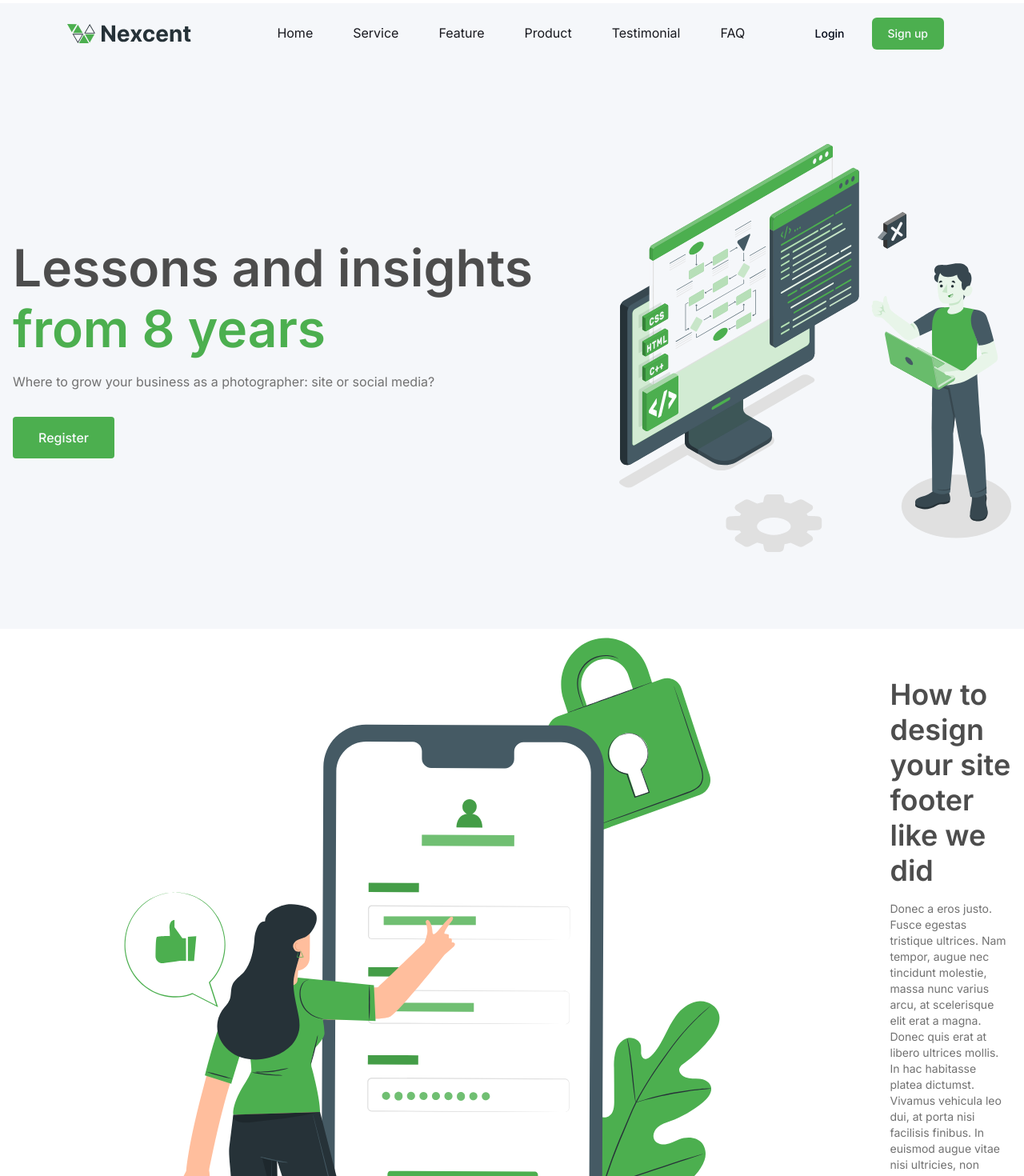
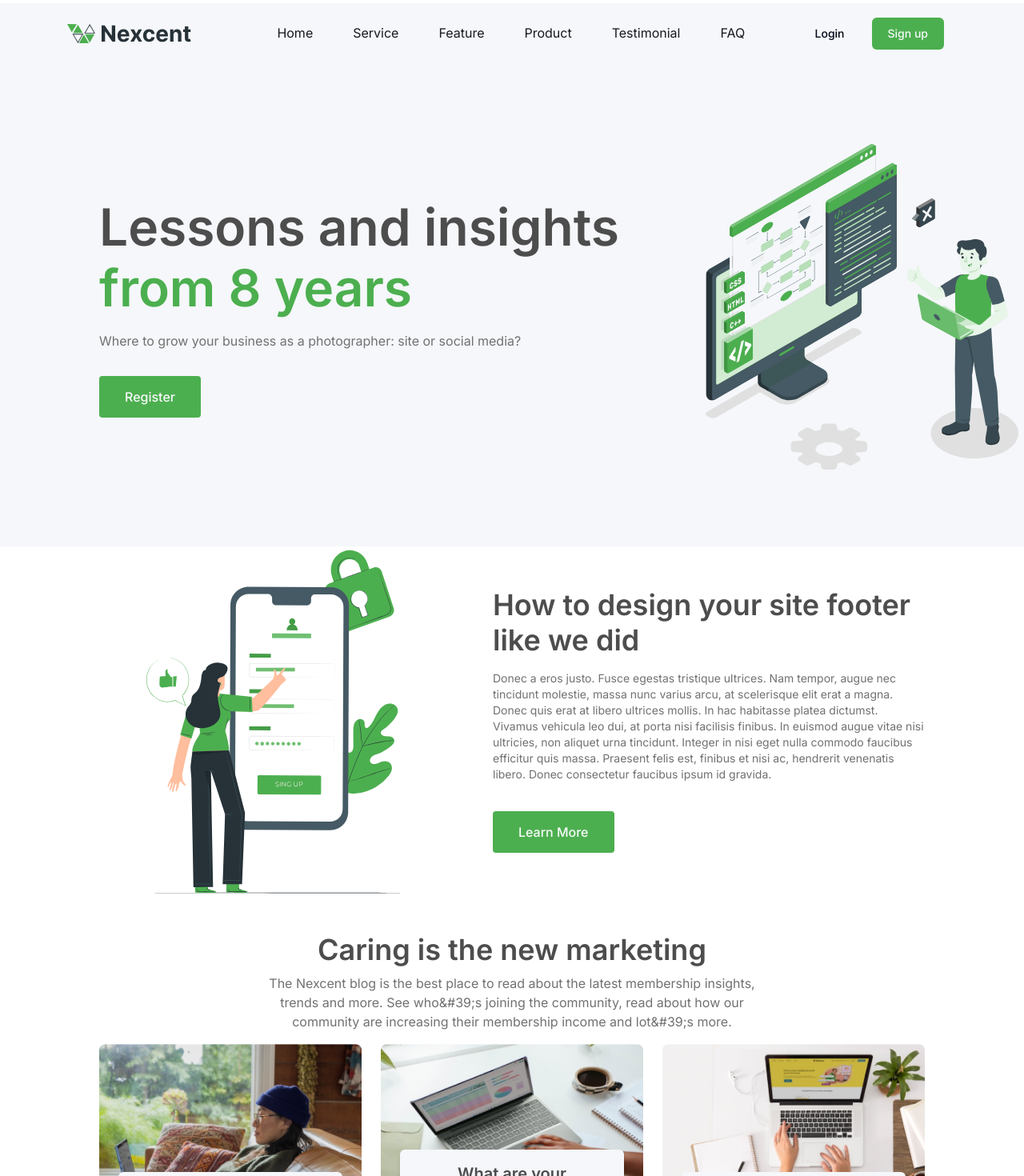
Before and after one commit to batur/nextcent, a Next.js app: page / in a window 1280 px wide. Shown: the top 1470 px of the page at 80% size. Built offline with nearby package versions, Linux system fonts and the light colour scheme.

Commit message:
fix: sizes

```diff
--- a/components/Body/SectionOne.tsx
+++ b/components/Body/SectionOne.tsx
@@ -16,7 +16,7 @@ const SectionOne = (): JSX.Element => {
   return (
     <article className='flex w-full min-w-full items-start'>
       <div className='flex flex-1 grow flex-col items-center justify-between gap-12.5 lg:flex-row'>
-        <Image src={CALENDAR_SVG} alt='Illustration' width={441} height={433} className='h-auto w-full object-cover' />
+        <Image src={CALENDAR_SVG} alt='Illustration' width={441} height={433} className='md:h-full md:w-auto md:object-cover' />
         <div className='flex flex-1 grow flex-col items-start gap-9'>
           <div className='flex shrink-0 flex-col items-center gap-4 lg:max-w-150'>
             <h3 className='text-4xl font-semibold leading-11 text-neutral-darkGrey'>{DATA.title}</h3>
--- a/components/Body/index.tsx
+++ b/components/Body/index.tsx
@@ -5,7 +5,7 @@ import SectionTwo from './SectionTwo';
 
 const Body: React.FC = () => {
   return (
-    <section className='container mx-auto mb-48 flex flex-col items-center justify-center gap-12 px-4 md:mb-82.5'>
+    <section className='container mx-auto mb-48 flex flex-col items-center justify-center gap-12 px-4 md:mb-82.5 lg:px-31'>
       <SectionOne />
       <SectionTwo />
     </section>
--- a/components/Hero/index.tsx
+++ b/components/Hero/index.tsx
@@ -14,7 +14,7 @@ const DATA = {
 
 const Home: React.FC = () => {
   return (
-    <div className='container mx-auto flex w-full grow flex-col-reverse items-center justify-around gap-26 bg-neutral-silver px-4 py-6 md:py-12 lg:flex-row lg:py-24'>
+    <section className='container mx-auto flex w-full grow flex-col-reverse items-center justify-around gap-26 bg-neutral-silver px-4 py-6 md:py-12 lg:flex-row lg:px-31 lg:py-24'>
       <div className='flex flex-col items-start gap-8'>
         <div className='flex w-full flex-col items-start gap-4 pt-1'>
           <h1
@@ -29,8 +29,8 @@ const Home: React.FC = () => {
           </Button>
         </Link>
       </div>
-      <Image src={DATA.image} alt='Illustration' width={391} height={407} className='h-auto w-full object-cover lg:ml-1 lg:mt-1' />
-    </div>
+      <Image src={DATA.image} alt='Illustration' width={391} height={407} className='md:h-auto md:w-full md:object-cover lg:ml-1 lg:mt-1' />
+    </section>
   );
 };
 
```
